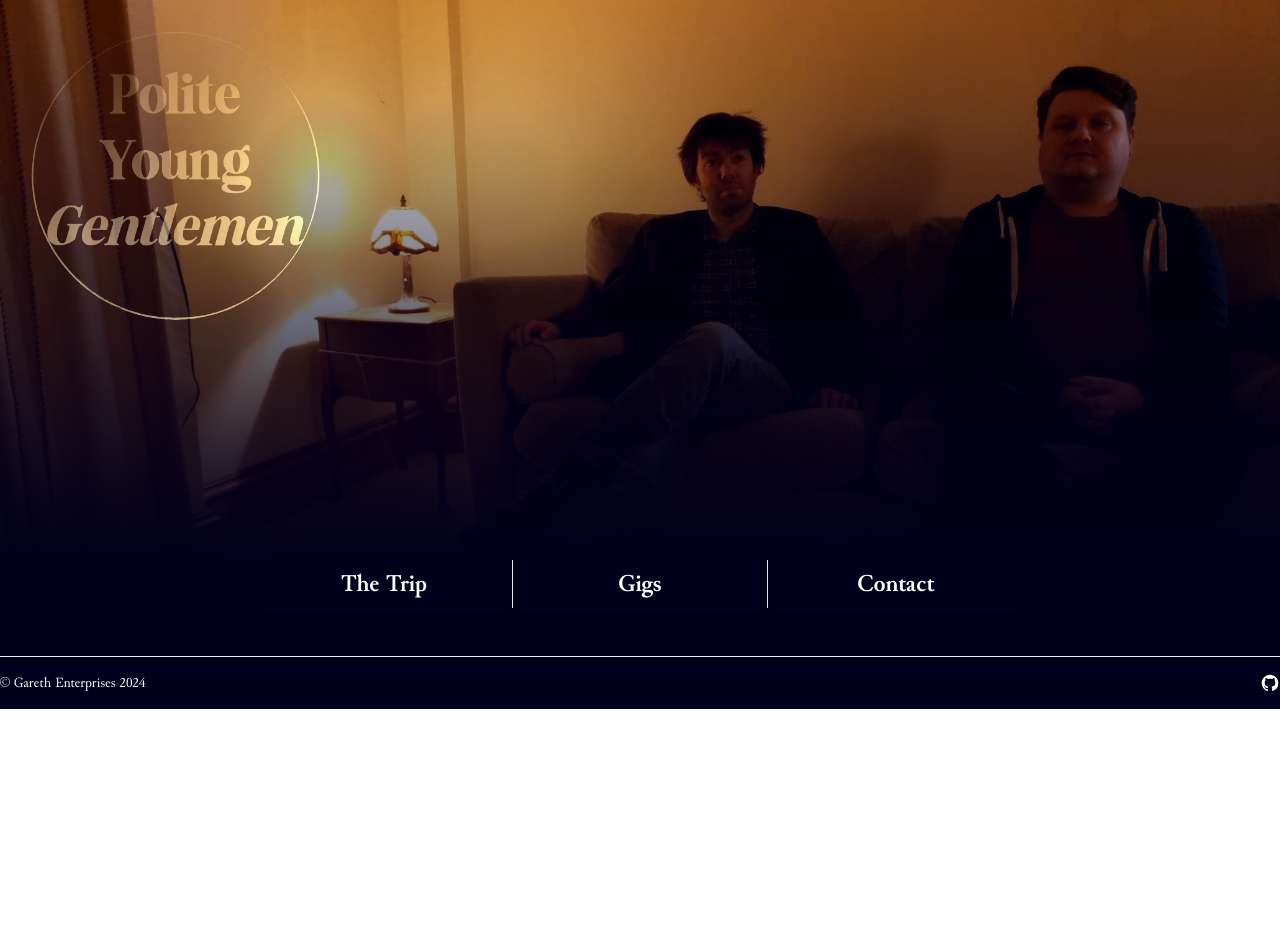
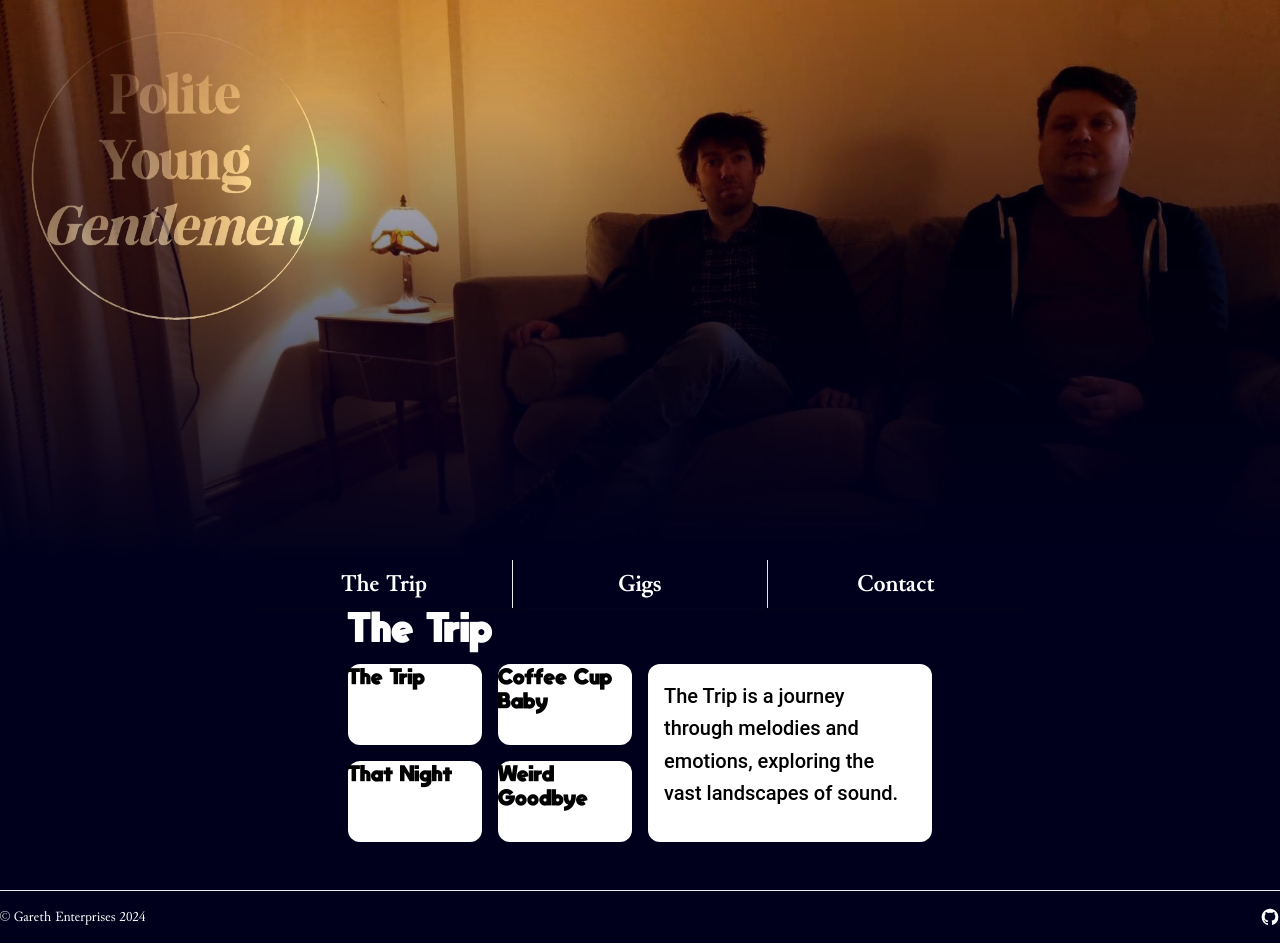
Before and after one commit to garethmcm/politeyounggentlemen, a React (Vite) app: page /thetrip in a window 1280 px wide. Before the commit the page ends 800 px from the top, so only its background shows below. Built offline with nearby package versions, Linux system fonts and the light colour scheme.

Commit message:
song tiles etc

```diff
--- a/package.json
+++ b/package.json
@@ -15,6 +15,7 @@
     "@material-tailwind/react": "^2.1.10",
     "@mui/icons-material": "^6.2.1",
     "@mui/material": "^6.2.1",
+    "@tailwindcss/typography": "^0.5.15",
     "@types/react-router-dom": "^5.3.3",
     "autoprefixer": "^10.4.20",
     "postcss": "^8.4.49",
--- a/src/App.tsx
+++ b/src/App.tsx
@@ -1,8 +1,10 @@
 // import { useState } from 'react'
 import { BrowserRouter as Router, Routes, Route } from 'react-router-dom';
+import { Link } from 'react-router-dom';
 
 import TopNav from './TopNav'
 import Home from './Home'
+import TheTrip from './TheTrip'
 import Gigs from './Gigs'
 import Contact from './Contact'
 import Footer from './Footer'
@@ -16,11 +18,11 @@ function App() {
   return (
 <Router>
       <div className="bg-background">
-        <img
+      <Link to="/"><img
           src={Logo}
           alt="Logo"
           className="absolute top-0 left-0 m-4 w-1/3 sm:w-1/6 md:w-1/4 lg:w-1/2 max-w-xs"
-        />
+        /></Link>
         <img
           src={TopPic}
           alt="Top Picture"
@@ -33,11 +35,14 @@ function App() {
           }}
         />
         <TopNav />
-        <Routes>
-          <Route path="/" element={<Home />} />
-          <Route path="/gigs" element={<Gigs />} />
-          <Route path="/contact" element={<Contact />} />
-        </Routes>
+        <div className="flex justify-center items-center">
+          <Routes>
+            <Route path="/" element={<Home />} />
+            <Route path="/thetrip" element={<TheTrip />} />
+            <Route path="/gigs" element={<Gigs />} />
+            <Route path="/contact" element={<Contact />} />
+          </Routes>
+        </div>
         <Footer />
       </div>
     </Router>
--- a/src/Contact.tsx
+++ b/src/Contact.tsx
@@ -1,8 +1,8 @@
 function Gigs() {
     return (
-        <div className="flex justify-center font-junicodereg text-lg text-white">
-        <h2>Contact</h2><br/><br/><br/>
-        Geez a shout</div>
+        <div className="text-left prose">
+        <h2>Contact</h2>
+        <p>Geez a shout</p></div>
     )
 }
 
--- /dev/null
+++ b/src/DisplayCard.tsx
@@ -0,0 +1,23 @@
+import {
+    Card,
+    Typography,
+  } from "@material-tailwind/react";
+
+  interface DisplayCardProps {
+    spiel: string;
+  }
+
+  export function DisplayCard({ spiel }: DisplayCardProps) {
+    return (
+      <Card placeholder="" onPointerEnterCapture={() => {}} onPointerLeaveCapture={() => {}} shadow={false} className="p-4">
+        <Typography placeholder="" onPointerEnterCapture={() => {}} onPointerLeaveCapture={() => {}}
+          variant="h5"
+          className="mb-4 font-medium leading-relaxed text-black"
+        >
+          {spiel}
+        </Typography>
+      </Card>
+    );
+  }
+
+  export default DisplayCard;
--- a/src/Gigs.tsx
+++ b/src/Gigs.tsx
@@ -1,8 +1,9 @@
 function Gigs() {
     return (
-        <div className="flex justify-center font-junicodereg text-lg text-white">
-        <h2>Here are our upcoming gigs:</h2><br/><br/><br/>
-        There are none. We don't have anything booked. But we might play Celtic Connections in January.</div>
+        <div className="text-left prose">
+        <h2>Here are our upcoming gigs:</h2>
+        <p>There are none. We don't have anything booked. But we might play Celtic Connections in January.</p>
+        </div>
     )
 }
 
--- a/src/Home.tsx
+++ b/src/Home.tsx
@@ -1,8 +1,8 @@
 function Home() {
     return (
-        <div className="flex justify-center font-junicodereg text-lg text-white">
-        <h2>The Trip</h2><br/><br/><br/>
-        Cards for songs</div>
+        <div className="text-left prose">
+        <h2>Home</h2>
+       <p>Hame</p></div>
     )
 }
 
--- /dev/null
+++ b/src/SongCard.tsx
@@ -0,0 +1,28 @@
+import { Card, Typography } from "@material-tailwind/react";
+
+interface SongCardProps {
+  song: {
+    title: string;
+    imageSrc: string;
+  };
+  onClick: () => void;
+}
+
+export function SongCard({ song, onClick }: SongCardProps) {
+  return (
+    <Card placeholder="" onPointerEnterCapture={() => {}} onPointerLeaveCapture={() => {}}
+      shadow={false}
+      onClick={onClick}
+      className="cursor-pointer hover:shadow-md transition-shadow"
+    >
+      <Typography placeholder="" onPointerEnterCapture={() => {}} onPointerLeaveCapture={() => {}}
+        variant="h6"
+        className="mb-4 font-moon text-black leading-[1.5]"
+      >
+        {song.title}
+      </Typography>
+    </Card>
+  );
+}
+
+export default SongCard;
--- /dev/null
+++ b/src/Spiels.tsx
@@ -0,0 +1,6 @@
+export const Spiels = {
+    "The Trip": "The Trip is a journey through melodies and emotions, exploring the vast landscapes of sound.",
+    "Coffee Cup Baby": "Coffee Cup Baby is a jazzy ode to caffeine, perfect for late-night songwriting sessions.",
+    "That Night": "That Night captures the beauty of memories under the stars, evoking a serene nostalgia.",
+    "Weird Goodbye": "Weird Goodbye is an eclectic farewell tune, mixing soulful lyrics with vibrant beats.",
+  };
--- /dev/null
+++ b/src/TheTrip.tsx
@@ -0,0 +1,49 @@
+import { useState } from "react";
+import DisplayCard from "./DisplayCard";
+import SongCard from "./SongCard"
+import { Spiels } from "./Spiels";
+
+type SongTitle = keyof typeof Spiels;
+
+function TheTrip() {
+    const [selectedSong, setSelectedSong] = useState<SongTitle>("The Trip");
+
+//   const songs = [
+//     { title: "The Trip", imageSrc: "1bX5QH6" },
+//     { title: "Coffee Cup Baby", imageSrc: "2X7WQH8" },
+//     { title: "That Night", imageSrc: "3aY4KH9" },
+//     { title: "Weird Goodbye", imageSrc: "4XZ9PH2" },
+//   ];
+
+    return (
+        <div className="text-left prose">
+            <h2 className="mb-4 font-moon">The Trip</h2>
+                <div className="flex">
+                {/* Left side: 4 SongCards in a 2x2 grid */}
+                <div className="grid grid-cols-2 gap-4 w-1/2">
+                <SongCard
+            song={{ title: "The Trip", imageSrc: "1bX5QH6" }}
+            onClick={() => setSelectedSong("The Trip")} // Set selected song
+          />
+          <SongCard
+            song={{ title: "Coffee Cup Baby", imageSrc: "2X7WQH8" }}
+            onClick={() => setSelectedSong("Coffee Cup Baby")}
+          />
+          <SongCard
+            song={{ title: "That Night", imageSrc: "3aY4KH9" }}
+            onClick={() => setSelectedSong("That Night")}
+          />
+          <SongCard
+            song={{ title: "Weird Goodbye", imageSrc: "4XZ9PH2" }}
+            onClick={() => setSelectedSong("Weird Goodbye")}
+          />
+                </div>
+        <div className="w-1/2 ml-4">
+          <DisplayCard spiel={Spiels[selectedSong]} />
+        </div>
+            </div>
+        </div>
+    )
+}
+
+export default TheTrip;
--- a/src/TopNav.tsx
+++ b/src/TopNav.tsx
@@ -7,7 +7,7 @@ function TopNav() {
 
 <div className="flex justify-center items-center">
     <div className="row flex">
-    <Link to="/">
+    <Link to="/thetrip">
   <Button placeholder="" onPointerEnterCapture={() => {}} onPointerLeaveCapture={() => {}}
     className="rounded-md rounded-r-none py-2 px-4">
     <span className="hover:animate-flash">The Trip</span>
--- a/tailwind.config.js
+++ b/tailwind.config.js
@@ -33,7 +33,23 @@ module.exports = withMT({
       animation: {
         flash: 'flash 0.2s ease-in-out', // Apply the flash keyframes with duration
       },
+      typography: {
+        DEFAULT: {
+          css: {
+            h2: {
+              fontFamily: 'Junicode-Bold',
+              fontSize: '1.875rem', // Equivalent to text-2xl
+              color: '#ffffff',
+            },
+            p: {
+              fontFamily: 'Junicode-Reg',
+              fontSize: '1.125rem', // Equivalent to text-lg
+              color: '#ffffff',
+            },
+          },
+        },
+      },
     },
   },
-  plugins: [],
+  plugins: [require('@tailwindcss/typography'),],
 });
```
Also changed, not shown: 1 other file (tests, documents, lock files or other folders).
